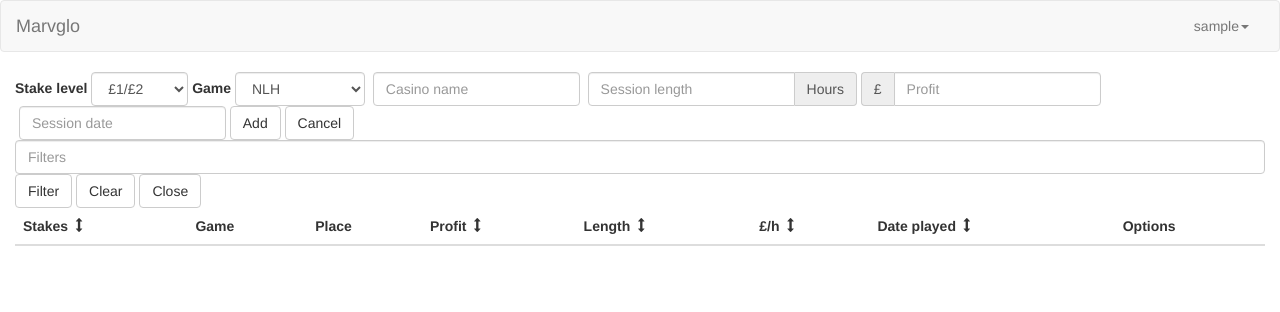
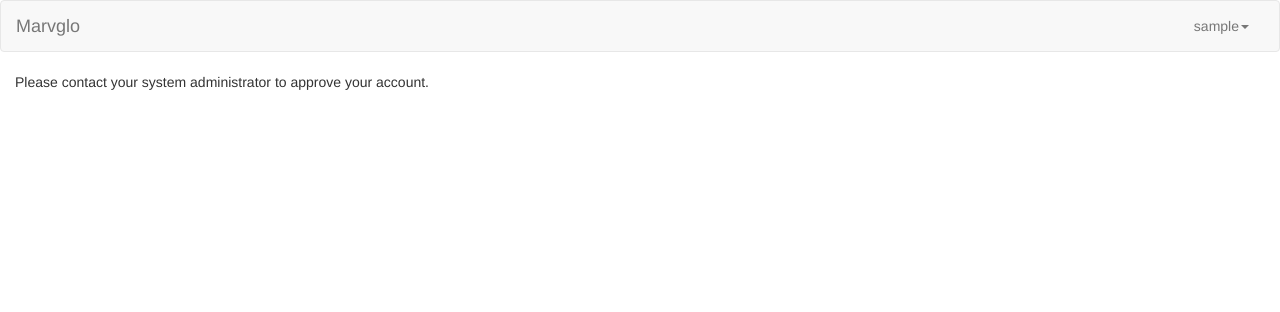
Before and after one commit to nnkut/marvglo_crm, a Django app: page / in a window 1280 px wide. Shown: the top 312 px of the page. Run offline with Django 3.2, Linux system fonts and the light colour scheme; the visitor is signed in with stand-in values (Sample User, id 1); lists and menus that the app fills with data are empty; some libraries are stand-ins or nearby versions.

Commit message:
Add guiards for user to be authed and admin approved to see the main page

```diff
--- a/marvglo/models.py
+++ b/marvglo/models.py
@@ -14,6 +14,7 @@ class Employee(models.Model):
     boss = models.ForeignKey("self", on_delete=models.DO_NOTHING, blank=True, null=True)
     team = models.ForeignKey(Team, on_delete=models.DO_NOTHING)
     level = models.IntegerField(default=1)
+    admin_approved = models.BooleanField(default=False)
 
     def __str__(self):
         return '[' + str(self.level) + '] ' + self.user.username
--- a/templates/base.html
+++ b/templates/base.html
@@ -45,7 +45,15 @@
     </nav>
 
     <div class="container-fluid">
-        {% block content %}{% endblock %}
+        {% if isAuthenticated and adminApproved %}
+            {% block content %}{% endblock %}
+        {% else %}
+            {% if isAuthenticated %}
+                <p>Please contact your system administrator to approve your account.</p>
+            {% else %}
+                <p>Please log in.</p>
+            {% endif %}
+        {% endif %}
     </div>
 </body>
 </html>
--- a/templates/marvglo/home.html
+++ b/templates/marvglo/home.html
@@ -71,7 +71,7 @@
         </form>
     </div>
 
-    <div class="sessions">
+    <div class="transactions">
     <table class="table table-hover tablesorter" id="sessionStats">
         <thead>
             <tr>
```
